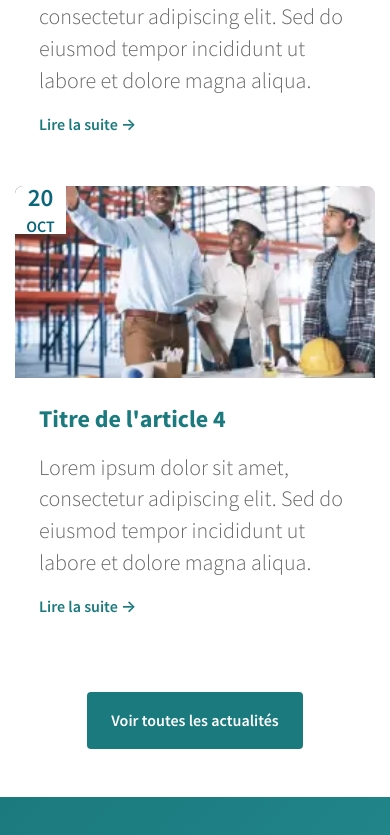
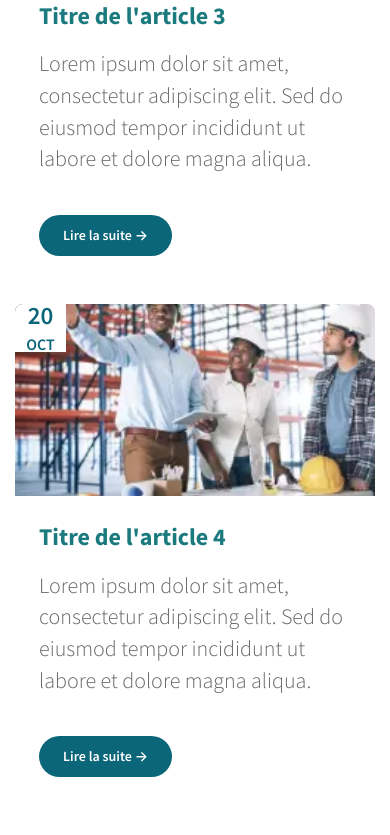
Before and after one commit to jhouedanou/aridge, a Nuxt app: page / in a window 390 px wide. Shown: the part 9589-10424 px from the top of the page. Built offline with nearby package versions, Linux system fonts and the light colour scheme.

Commit message:
Ajout d'une section de recrutement et amélioration de la mise en page dans NewsSection.vue

```diff
--- a/components/NewsSection.vue
+++ b/components/NewsSection.vue
@@ -1,5 +1,5 @@
 <template>
-  <section id="news" class="news bg-white">
+  <section id="news" class="news bg-white mb-0">
     <div class="container">
       <div class="section-header animate-section">
         <div class="pixel who-section who-content animate-section mt-0 pb-0 d-flex justify-content-start">
@@ -23,8 +23,28 @@
         </article>
       </div>
 
-      <div class="news-footer animate-item" style="--animate-delay: 0.4s">
-        <NuxtLink to="/actualites" class="btn btn-primary">Voir toutes les actualités</NuxtLink>
+      <!-- <div class="news-footer animate-item" style="--animate-delay: 0.4s">
+        <NuxtLink to="/actualites" class="btn btn-primary kush">Voir toutes les actualités</NuxtLink>
+      </div> -->
+    </div>
+    <div class="container">
+      <div class="section-header animate-section">
+        <div class="pixel who-section who-content animate-section mt-0 pb-0 d-flex flex-column">
+          <div class="d-flex justify-content-center align-items-center w-100 flex-row">
+
+            <h2 class="animate-title white-text certu">Rejoignez nous</h2>
+          </div>
+            <div class="liberia w-80 animate-content pt-0 mt-0 pb-4 bg-white">
+              <div class="row">
+                <div class="col-md-6 col-12">
+
+                </div>
+                <div class="col-md-6 col-12">
+                  <button>recrutement@aridge.com</button>
+                </div>
+              </div>
+            </div>
+        </div>
       </div>
     </div>
   </section>
@@ -110,6 +130,7 @@ const newsList = computed<NewsItem[]>(() => articlesData)
   text-align: center;
   margin-bottom: var(--spacing-3xl);
 }
+
 .certu {
   color: white !important;
 }
@@ -147,6 +168,7 @@ const newsList = computed<NewsItem[]>(() => articlesData)
 .news-card:hover .news-image {
   transform: scale(1.05);
 }
+
 .fiona {
   width: 51px;
   height: 48px;
@@ -154,9 +176,9 @@ const newsList = computed<NewsItem[]>(() => articlesData)
   justify-content: center;
   align-items: center;
   background-color: #fff;
-  top:0;
+  top: 0;
   position: absolute;
-  flex-direction:column;
+  flex-direction: column;
 }
 
 .news-date {
@@ -207,14 +229,34 @@ const newsList = computed<NewsItem[]>(() => articlesData)
 }
 
 .read-more {
-  color: var(--color-primary);
+  display: inline-block;
+  margin: 0;
+  box-sizing: border-box;
+  padding: var(--spacing-md) var(--spacing-lg);
+  border: none;
+  cursor: pointer;
+  transition: all var(--transition-speed);
+  text-decoration: none;
+  margin-top: var(--spacing-lg);
+  background-color: #0a6678;
+  font-family: "Source Sans Pro", var(--font-primary);
+  font-size: 14px;
   font-weight: 600;
-  transition: all var(--transition-speed);
-  display: inline-block;
+  font-stretch: normal;
+  font-style: normal;
+  line-height: 0.64;
+  letter-spacing: normal;
+  text-align: left;
+  color: #fff;
+  border-radius: 31px;
+  animation: subtleSlideInUp 1s ease-out 0.2s both;
+  opacity: 1;
+  transform: translateY(0px);
+  width: fit-content;
 }
 
 .read-more:hover {
-  color: var(--color-primary-dark);
+  background-color: var(--color-primary-dark);
   transform: translateX(4px);
 }
 
@@ -240,9 +282,11 @@ const newsList = computed<NewsItem[]>(() => articlesData)
   margin-top: 0em !important;
   padding-top: 4em !important;
 }
+
 .bg-white {
   background-color: white !important;
 }
+
 .pixel {
   background-color: white !important;
 }
```
